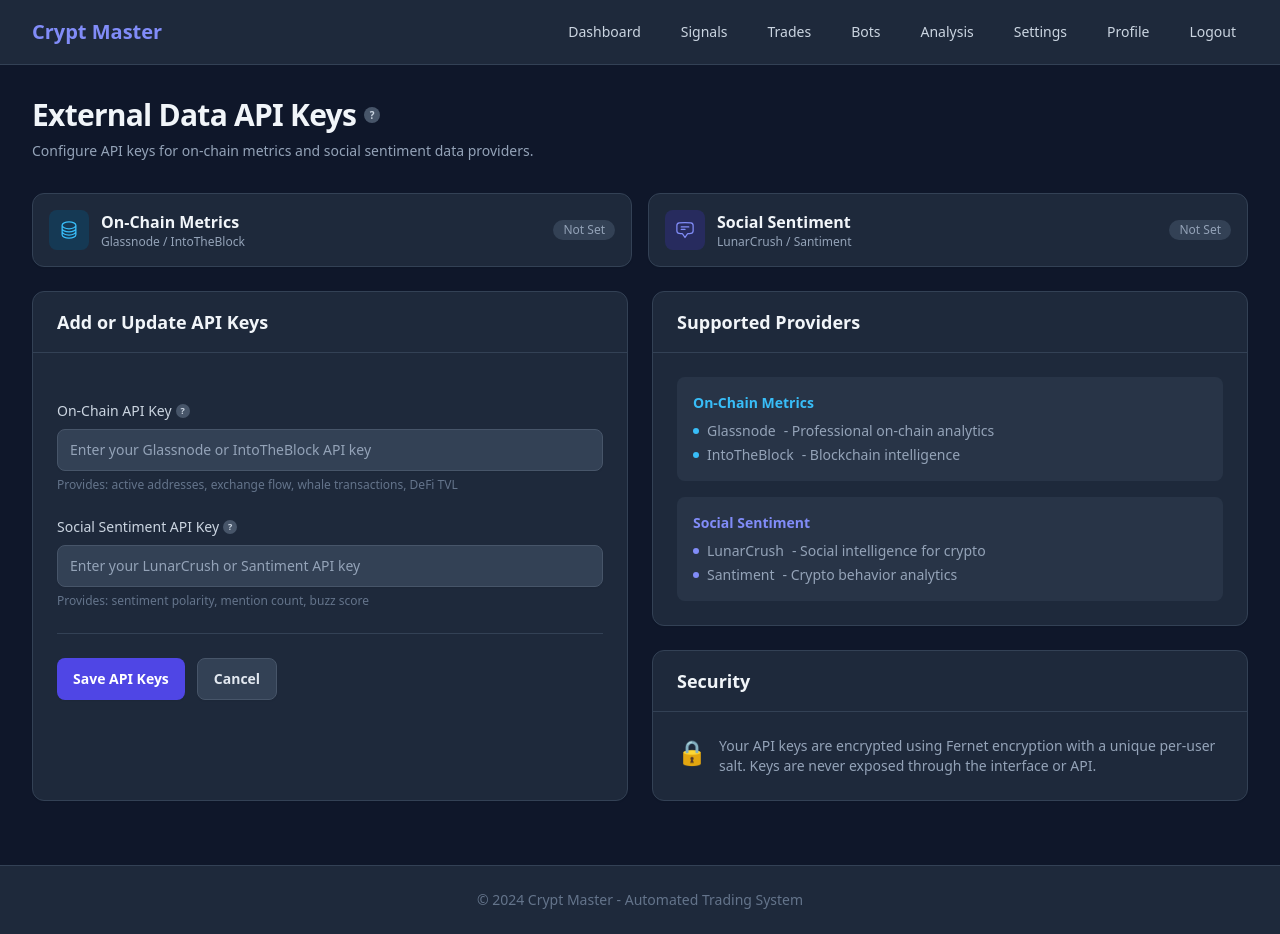
After one commit to ultrasardine/crypt-master, a Django app: page /profile/external-api-keys/ in a window 1280 px wide. The commit adds this page. Run offline with Django 5.2, Linux system fonts and the light colour scheme; a user stored in the database is signed in; data comes from the database, SQL or seed files in the repository; some libraries are stand-ins or nearby versions.

Commit message:
feat: add user-specific API keys for external data sources
- Add encrypted fields to UserProfile for on-chain (Glassnode/IntoTheBlock)
  and social sentiment (LunarCrush/Santiment) API keys
- Add ExternalAPIKeyForm for managing external API keys
- Add ExternalAPIKeyManagementView and ExternalAPIKeyClearView
- Create external_api_keys.html template following Tailwind design system
- Update profile.html to show external API key status
- Add URL routes for external API key management
- Update README with user profile API key management documentation

```diff
--- a/apps/core/forms.py
+++ b/apps/core/forms.py
@@ -234,3 +234,77 @@ class APIKeyForm(forms.Form):
         api_key = self.cleaned_data["api_key"]
         api_secret = self.cleaned_data["api_secret"]
         profile.set_api_credentials(api_key, api_secret)
+
+
+class ExternalAPIKeyForm(forms.Form):
+    """
+    Form for setting external data source API credentials.
+
+    Supports on-chain (Glassnode/IntoTheBlock) and social sentiment
+    (LunarCrush/Santiment) API keys.
+    """
+
+    onchain_api_key = forms.CharField(
+        required=False,
+        min_length=8,
+        max_length=256,
+        widget=forms.PasswordInput(
+            attrs={
+                "placeholder": "Enter your Glassnode or IntoTheBlock API key",
+                "autocomplete": "off",
+                "class": "config-input",
+            }
+        ),
+        help_text="API key for on-chain metrics (Glassnode or IntoTheBlock)",
+    )
+    social_api_key = forms.CharField(
+        required=False,
+        min_length=8,
+        max_length=256,
+        widget=forms.PasswordInput(
+            attrs={
+                "placeholder": "Enter your LunarCrush or Santiment API key",
+                "autocomplete": "off",
+                "class": "config-input",
+            }
+        ),
+        help_text="API key for social sentiment (LunarCrush or Santiment)",
+    )
+
+    def clean(self):
+        """Ensure at least one API key is provided."""
+        cleaned_data = super().clean()
+        onchain_key = cleaned_data.get("onchain_api_key", "").strip()
+        social_key = cleaned_data.get("social_api_key", "").strip()
+
+        if not onchain_key and not social_key:
+            raise forms.ValidationError(
+                "Please provide at least one API key to save."
+            )
+
+        return cleaned_data
+
+    def save(self, profile: UserProfile) -> dict[str, bool]:
+        """
+        Save external API keys to the user profile.
+
+        Args:
+            profile: The UserProfile instance to update.
+
+        Returns:
+            Dict indicating which keys were saved.
+        """
+        saved = {"onchain": False, "social": False}
+
+        onchain_key = self.cleaned_data.get("onchain_api_key", "").strip()
+        social_key = self.cleaned_data.get("social_api_key", "").strip()
+
+        if onchain_key:
+            profile.set_onchain_api_key(onchain_key)
+            saved["onchain"] = True
+
+        if social_key:
+            profile.set_social_api_key(social_key)
+            saved["social"] = True
+
+        return saved
--- a/apps/core/urls.py
+++ b/apps/core/urls.py
@@ -31,6 +31,17 @@ urlpatterns = [
     # API key management
     path("profile/api-keys/", views.APIKeyManagementView.as_view(), name="api_key_management"),
     path("profile/api-keys/clear/", views.APIKeyClearView.as_view(), name="api_key_clear"),
+    # External API key management (on-chain, social sentiment)
+    path(
+        "profile/external-api-keys/",
+        views.ExternalAPIKeyManagementView.as_view(),
+        name="external_api_keys",
+    ),
+    path(
+        "profile/external-api-keys/clear/",
+        views.ExternalAPIKeyClearView.as_view(),
+        name="external_api_keys_clear",
+    ),
     # API token management
     path("profile/api-token/", views.APITokenView.as_view(), name="api_token"),
     path(
--- a/apps/core/views.py
+++ b/apps/core/views.py
@@ -26,7 +26,7 @@ from django.urls import reverse_lazy
 from django.views.generic import CreateView, FormView, TemplateView, UpdateView, View
 from rest_framework.authtoken.models import Token
 
-from .forms import APIKeyForm, UserProfileForm, UserRegistrationForm
+from .forms import APIKeyForm, ExternalAPIKeyForm, UserProfileForm, UserRegistrationForm
 from .models import SystemConfig, UserProfile
 
 
@@ -318,6 +318,8 @@ class ProfileView(LoginRequiredMixin, TemplateView):
 
         context["profile"] = profile
         context["has_api_keys"] = profile.has_api_keys()
+        context["has_onchain_api_key"] = profile.has_onchain_api_key()
+        context["has_social_api_key"] = profile.has_social_api_key()
 
         # Get API token if it exists
         try:
@@ -412,6 +414,86 @@ class APIKeyClearView(LoginRequiredMixin, View):
             messages.success(request, "API credentials cleared successfully.")
 
         return redirect("core:profile")
+
+
+class ExternalAPIKeyManagementView(LoginRequiredMixin, FormView):
+    """
+    View for managing external data source API credentials.
+
+    Allows users to set API keys for on-chain metrics (Glassnode/IntoTheBlock)
+    and social sentiment (LunarCrush/Santiment).
+    """
+
+    form_class = ExternalAPIKeyForm
+    template_name = "core/external_api_keys.html"
+    success_url = reverse_lazy("core:profile")
+
+    def get_context_data(self, **kwargs):
+        """Add API key status to context."""
+        context = super().get_context_data(**kwargs)
+        profile = self.request.user.profile
+        context["has_onchain_api_key"] = profile.has_onchain_api_key()
+        context["has_social_api_key"] = profile.has_social_api_key()
+        return context
+
+    def form_valid(self, form):
+        """Save external API keys to the user's profile."""
+        try:
+            saved = form.save(self.request.user.profile)
+            saved_keys = []
+            if saved["onchain"]:
+                saved_keys.append("On-Chain")
+            if saved["social"]:
+                saved_keys.append("Social Sentiment")
+            messages.success(
+                self.request,
+                f"{', '.join(saved_keys)} API key(s) saved successfully.",
+            )
+        except Exception as e:
+            messages.error(self.request, f"Failed to save API keys: {e}")
+            return self.form_invalid(form)
+        return redirect(self.success_url)
+
+
+class ExternalAPIKeyClearView(LoginRequiredMixin, View):
+    """View for clearing external API credentials."""
+
+    def post(self, request):
+        """Clear the specified external API key."""
+        profile = request.user.profile
+        key_type = request.POST.get("key_type", "")
+
+        if key_type == "onchain":
+            if profile.has_onchain_api_key():
+                profile.clear_onchain_api_key()
+                messages.success(request, "On-Chain API key cleared successfully.")
+            else:
+                messages.info(request, "No On-Chain API key to clear.")
+        elif key_type == "social":
+            if profile.has_social_api_key():
+                profile.clear_social_api_key()
+                messages.success(request, "Social Sentiment API key cleared successfully.")
+            else:
+                messages.info(request, "No Social Sentiment API key to clear.")
+        elif key_type == "all":
+            cleared = []
+            if profile.has_onchain_api_key():
+                profile.clear_onchain_api_key()
+                cleared.append("On-Chain")
+            if profile.has_social_api_key():
+                profile.clear_social_api_key()
+                cleared.append("Social Sentiment")
+            if cleared:
+                messages.success(
+                    request,
+                    f"{', '.join(cleared)} API key(s) cleared successfully.",
+                )
+            else:
+                messages.info(request, "No external API keys to clear.")
+        else:
+            messages.error(request, "Invalid key type specified.")
+
+        return redirect("core:external_api_keys")
 
 
 class APITokenView(LoginRequiredMixin, TemplateView):
--- /dev/null
+++ b/templates/core/external_api_keys.html
@@ -0,0 +1,247 @@
+{% extends "base.html" %}
+
+{% block title %}External API Keys - Crypt Master{% endblock %}
+
+{% block content %}
+<div class="mx-auto max-w-7xl px-4 py-8 sm:px-6 lg:px-8">
+    <!-- Page Header -->
+    <div class="mb-8">
+        <div class="flex items-center gap-2">
+            <h1 class="text-2xl font-bold tracking-tight text-slate-100 sm:text-3xl">External Data API Keys</h1>
+            <span class="group relative inline-flex cursor-help" tabindex="0" aria-label="Help">
+                <span class="flex h-4 w-4 items-center justify-center rounded-full bg-slate-600 text-[10px] font-semibold text-slate-300">?</span>
+                <span class="pointer-events-none absolute bottom-full left-1/2 z-50 mb-2 -translate-x-1/2 whitespace-normal rounded-lg border border-slate-600 bg-slate-700 px-3 py-2 text-xs text-slate-200 opacity-0 shadow-lg transition-opacity group-hover:opacity-100" style="width: max-content; max-width: 280px;">API keys for external market intelligence sources. Enables on-chain metrics and social sentiment data.</span>
+            </span>
+        </div>
+        <p class="mt-2 text-sm text-slate-400">Configure API keys for on-chain metrics and social sentiment data providers.</p>
+    </div>
+
+    <!-- Current Status -->
+    <div class="mb-6 grid grid-cols-1 gap-4 sm:grid-cols-2">
+        <div class="rounded-xl border border-slate-700 bg-slate-800 p-4 shadow-sm">
+            <div class="flex items-center justify-between">
+                <div class="flex items-center gap-3">
+                    <div class="flex h-10 w-10 items-center justify-center rounded-lg bg-sky-900/50">
+                        <svg class="h-5 w-5 text-sky-400" fill="none" viewBox="0 0 24 24" stroke-width="1.5" stroke="currentColor" aria-hidden="true">
+                            <path stroke-linecap="round" stroke-linejoin="round" d="M20.25 6.375c0 2.278-3.694 4.125-8.25 4.125S3.75 8.653 3.75 6.375m16.5 0c0-2.278-3.694-4.125-8.25-4.125S3.75 4.097 3.75 6.375m16.5 0v11.25c0 2.278-3.694 4.125-8.25 4.125s-8.25-1.847-8.25-4.125V6.375m16.5 0v3.75m-16.5-3.75v3.75m16.5 0v3.75C20.25 16.153 16.556 18 12 18s-8.25-1.847-8.25-4.125v-3.75m16.5 0c0 2.278-3.694 4.125-8.25 4.125s-8.25-1.847-8.25-4.125" />
+                        </svg>
+                    </div>
+                    <div>
+                        <h3 class="font-semibold text-slate-100">On-Chain Metrics</h3>
+                        <p class="text-xs text-slate-400">Glassnode / IntoTheBlock</p>
+                    </div>
+                </div>
+                {% if has_onchain_api_key %}
+                <span class="inline-flex items-center rounded-full bg-emerald-900/50 px-2.5 py-0.5 text-xs font-medium text-emerald-400">Configured</span>
+                {% else %}
+                <span class="inline-flex items-center rounded-full bg-slate-700 px-2.5 py-0.5 text-xs font-medium text-slate-400">Not Set</span>
+                {% endif %}
+            </div>
+        </div>
+        <div class="rounded-xl border border-slate-700 bg-slate-800 p-4 shadow-sm">
+            <div class="flex items-center justify-between">
+                <div class="flex items-center gap-3">
+                    <div class="flex h-10 w-10 items-center justify-center rounded-lg bg-indigo-900/50">
+                        <svg class="h-5 w-5 text-indigo-400" fill="none" viewBox="0 0 24 24" stroke-width="1.5" stroke="currentColor" aria-hidden="true">
+                            <path stroke-linecap="round" stroke-linejoin="round" d="M7.5 8.25h9m-9 3H12m-9.75 1.51c0 1.6 1.123 2.994 2.707 3.227 1.129.166 2.27.293 3.423.379.35.026.67.21.865.501L12 21l2.755-4.133a1.14 1.14 0 01.865-.501 48.172 48.172 0 003.423-.379c1.584-.233 2.707-1.626 2.707-3.228V6.741c0-1.602-1.123-2.995-2.707-3.228A48.394 48.394 0 0012 3c-2.392 0-4.744.175-7.043.513C3.373 3.746 2.25 5.14 2.25 6.741v6.018z" />
+                        </svg>
+                    </div>
+                    <div>
+                        <h3 class="font-semibold text-slate-100">Social Sentiment</h3>
+                        <p class="text-xs text-slate-400">LunarCrush / Santiment</p>
+                    </div>
+                </div>
+                {% if has_social_api_key %}
+                <span class="inline-flex items-center rounded-full bg-emerald-900/50 px-2.5 py-0.5 text-xs font-medium text-emerald-400">Configured</span>
+                {% else %}
+                <span class="inline-flex items-center rounded-full bg-slate-700 px-2.5 py-0.5 text-xs font-medium text-slate-400">Not Set</span>
+                {% endif %}
+            </div>
+        </div>
+    </div>
+
+    <div class="grid grid-cols-1 gap-6 lg:grid-cols-2">
+        <!-- Form Card -->
+        <div class="overflow-hidden rounded-xl border border-slate-700 bg-slate-800 shadow-sm">
+            <div class="border-b border-slate-700 px-4 py-4 sm:px-6">
+                <h2 class="text-lg font-semibold text-slate-100">Add or Update API Keys</h2>
+            </div>
+            <div class="px-4 py-6 sm:px-6">
+                {% if has_onchain_api_key or has_social_api_key %}
+                <div class="mb-6 rounded-lg border border-amber-500/50 bg-amber-900/20 p-4">
+                    <div class="flex">
+                        <svg class="h-5 w-5 flex-shrink-0 text-amber-400" viewBox="0 0 20 20" fill="currentColor" aria-hidden="true">
+                            <path fill-rule="evenodd" d="M8.485 2.495c.673-1.167 2.357-1.167 3.03 0l6.28 10.875c.673 1.167-.17 2.625-1.516 2.625H3.72c-1.347 0-2.189-1.458-1.515-2.625L8.485 2.495zM10 5a.75.75 0 01.75.75v3.5a.75.75 0 01-1.5 0v-3.5A.75.75 0 0110 5zm0 9a1 1 0 100-2 1 1 0 000 2z" clip-rule="evenodd" />
+                        </svg>
+                        <div class="ml-3">
+                            <p class="text-sm font-medium text-amber-400">Submitting a key will replace any existing key for that service.</p>
+                        </div>
+                    </div>
+                </div>
+                {% endif %}
+
+                {% if form.errors %}
+                <div class="mb-6 rounded-lg border border-red-500/50 bg-red-900/20 p-4">
+                    <div class="flex">
+                        <svg class="h-5 w-5 flex-shrink-0 text-red-400" viewBox="0 0 20 20" fill="currentColor" aria-hidden="true">
+                            <path fill-rule="evenodd" d="M10 18a8 8 0 100-16 8 8 0 000 16zM8.28 7.22a.75.75 0 00-1.06 1.06L8.94 10l-1.72 1.72a.75.75 0 101.06 1.06L10 11.06l1.72 1.72a.75.75 0 101.06-1.06L11.06 10l1.72-1.72a.75.75 0 00-1.06-1.06L10 8.94 8.28 7.22z" clip-rule="evenodd" />
+                        </svg>
+                        <div class="ml-3">
+                            <p class="text-sm font-medium text-red-400">Please correct the errors below.</p>
+                            {% for error in form.non_field_errors %}
+                            <p class="mt-1 text-sm text-red-300">{{ error }}</p>
+                            {% endfor %}
+                            {% for field in form %}
+                                {% for error in field.errors %}
+                                <p class="mt-1 text-sm text-red-300"><span class="font-medium">{{ field.label }}:</span> {{ error }}</p>
+                                {% endfor %}
+                            {% endfor %}
+                        </div>
+                    </div>
+                </div>
+                {% endif %}
+
+                <form method="post" class="space-y-6">
+                    {% csrf_token %}
+
+                    <!-- On-Chain API Key -->
+                    <div>
+                        <label for="id_onchain_api_key" class="flex items-center gap-1 text-sm font-medium text-slate-300">
+                            On-Chain API Key
+                            <span class="group relative inline-flex cursor-help" tabindex="0" aria-label="Help">
+                                <span class="flex h-3.5 w-3.5 items-center justify-center rounded-full bg-slate-600 text-[9px] font-semibold text-slate-300">?</span>
+                                <span class="pointer-events-none absolute bottom-full left-1/2 z-50 mb-2 -translate-x-1/2 whitespace-normal rounded-lg border border-slate-600 bg-slate-700 px-3 py-2 text-xs text-slate-200 opacity-0 shadow-lg transition-opacity group-hover:opacity-100" style="width: max-content; max-width: 280px;">API key from Glassnode or IntoTheBlock for on-chain metrics like active addresses, exchange flows, and whale transactions.</span>
+                            </span>
+                            {% if has_onchain_api_key %}
+                            <span class="ml-2 inline-flex items-center rounded-full bg-emerald-900/50 px-2 py-0.5 text-xs font-medium text-emerald-400">Currently set</span>
+                            {% endif %}
+                        </label>
+                        <input type="password"
+                               name="onchain_api_key"
+                               id="id_onchain_api_key"
+                               autocomplete="off"
+                               placeholder="Enter your Glassnode or IntoTheBlock API key"
+                               class="mt-2 block w-full rounded-lg border border-slate-600 bg-slate-700 px-3 py-2.5 text-slate-100 placeholder-slate-400 shadow-sm transition-colors focus:border-indigo-500 focus:outline-none focus:ring-1 focus:ring-indigo-500 sm:text-sm">
+                        <p class="mt-1.5 text-xs text-slate-500">Provides: active addresses, exchange flow, whale transactions, DeFi TVL</p>
+                    </div>
+
+                    <!-- Social Sentiment API Key -->
+                    <div>
+                        <label for="id_social_api_key" class="flex items-center gap-1 text-sm font-medium text-slate-300">
+                            Social Sentiment API Key
+                            <span class="group relative inline-flex cursor-help" tabindex="0" aria-label="Help">
+                                <span class="flex h-3.5 w-3.5 items-center justify-center rounded-full bg-slate-600 text-[9px] font-semibold text-slate-300">?</span>
+                                <span class="pointer-events-none absolute bottom-full left-1/2 z-50 mb-2 -translate-x-1/2 whitespace-normal rounded-lg border border-slate-600 bg-slate-700 px-3 py-2 text-xs text-slate-200 opacity-0 shadow-lg transition-opacity group-hover:opacity-100" style="width: max-content; max-width: 280px;">API key from LunarCrush or Santiment for social sentiment metrics like sentiment polarity, mention counts, and buzz scores.</span>
+                            </span>
+                            {% if has_social_api_key %}
+                            <span class="ml-2 inline-flex items-center rounded-full bg-emerald-900/50 px-2 py-0.5 text-xs font-medium text-emerald-400">Currently set</span>
+                            {% endif %}
+                        </label>
+                        <input type="password"
+                               name="social_api_key"
+                               id="id_social_api_key"
+                               autocomplete="off"
+                               placeholder="Enter your LunarCrush or Santiment API key"
+                               class="mt-2 block w-full rounded-lg border border-slate-600 bg-slate-700 px-3 py-2.5 text-slate-100 placeholder-slate-400 shadow-sm transition-colors focus:border-indigo-500 focus:outline-none focus:ring-1 focus:ring-indigo-500 sm:text-sm">
+                        <p class="mt-1.5 text-xs text-slate-500">Provides: sentiment polarity, mention count, buzz score</p>
+                    </div>
+
+                    <div class="flex flex-col gap-3 border-t border-slate-700 pt-6 sm:flex-row">
+                        <button type="submit" class="inline-flex items-center justify-center rounded-lg bg-indigo-600 px-4 py-2.5 text-sm font-semibold text-white shadow-sm transition-colors hover:bg-indigo-700 focus:outline-none focus:ring-2 focus:ring-indigo-500 focus:ring-offset-2 focus:ring-offset-slate-800">
+                            Save API Keys
+                        </button>
+                        <a href="{% url 'core:profile' %}" class="inline-flex items-center justify-center rounded-lg border border-slate-600 bg-slate-700 px-4 py-2.5 text-sm font-semibold text-slate-200 shadow-sm transition-colors hover:bg-slate-600 focus:outline-none focus:ring-2 focus:ring-indigo-500 focus:ring-offset-2 focus:ring-offset-slate-800">
+                            Cancel
+                        </a>
+                    </div>
+                </form>
+            </div>
+        </div>
+
+        <!-- Information Panel -->
+        <div class="space-y-6">
+            <!-- Clear Keys Card -->
+            {% if has_onchain_api_key or has_social_api_key %}
+            <div class="overflow-hidden rounded-xl border border-slate-700 bg-slate-800 shadow-sm">
+                <div class="border-b border-slate-700 px-4 py-4 sm:px-6">
+                    <h2 class="text-lg font-semibold text-slate-100">Clear API Keys</h2>
+                </div>
+                <div class="px-4 py-6 sm:px-6">
+                    <p class="mb-4 text-sm text-slate-400">Remove stored API keys. This will disable the corresponding data source.</p>
+                    <div class="flex flex-wrap gap-3">
+                        {% if has_onchain_api_key %}
+                        <form method="post" action="{% url 'core:external_api_keys_clear' %}" class="inline">
+                            {% csrf_token %}
+                            <input type="hidden" name="key_type" value="onchain">
+                            <button type="submit" class="inline-flex items-center justify-center rounded-lg border border-red-600/50 bg-red-900/20 px-3 py-2 text-sm font-medium text-red-400 transition-colors hover:bg-red-900/40 focus:outline-none focus:ring-2 focus:ring-red-500 focus:ring-offset-2 focus:ring-offset-slate-800">
+                                Clear On-Chain Key
+                            </button>
+                        </form>
+                        {% endif %}
+                        {% if has_social_api_key %}
+                        <form method="post" action="{% url 'core:external_api_keys_clear' %}" class="inline">
+                            {% csrf_token %}
+                            <input type="hidden" name="key_type" value="social">
+                            <button type="submit" class="inline-flex items-center justify-center rounded-lg border border-red-600/50 bg-red-900/20 px-3 py-2 text-sm font-medium text-red-400 transition-colors hover:bg-red-900/40 focus:outline-none focus:ring-2 focus:ring-red-500 focus:ring-offset-2 focus:ring-offset-slate-800">
+                                Clear Social Key
+                            </button>
+                        </form>
+                        {% endif %}
+                    </div>
+                </div>
+            </div>
+            {% endif %}
+
+            <!-- Provider Information -->
+            <div class="overflow-hidden rounded-xl border border-slate-700 bg-slate-800 shadow-sm">
+                <div class="border-b border-slate-700 px-4 py-4 sm:px-6">
+                    <h2 class="text-lg font-semibold text-slate-100">Supported Providers</h2>
+                </div>
+                <div class="px-4 py-6 sm:px-6">
+                    <div class="space-y-4">
+                        <div class="rounded-lg bg-slate-700/50 p-4">
+                            <h3 class="text-sm font-semibold text-sky-400">On-Chain Metrics</h3>
+                            <ul class="mt-2 space-y-1 text-sm text-slate-400">
+                                <li class="flex items-center gap-2">
+                                    <span class="h-1.5 w-1.5 rounded-full bg-sky-400" aria-hidden="true"></span>
+                                    <a href="https://glassnode.com" target="_blank" rel="noopener noreferrer" class="hover:text-sky-300">Glassnode</a> - Professional on-chain analytics
+                                </li>
+                                <li class="flex items-center gap-2">
+                                    <span class="h-1.5 w-1.5 rounded-full bg-sky-400" aria-hidden="true"></span>
+                                    <a href="https://intotheblock.com" target="_blank" rel="noopener noreferrer" class="hover:text-sky-300">IntoTheBlock</a> - Blockchain intelligence
+                                </li>
+                            </ul>
+                        </div>
+                        <div class="rounded-lg bg-slate-700/50 p-4">
+                            <h3 class="text-sm font-semibold text-indigo-400">Social Sentiment</h3>
+                            <ul class="mt-2 space-y-1 text-sm text-slate-400">
+                                <li class="flex items-center gap-2">
+                                    <span class="h-1.5 w-1.5 rounded-full bg-indigo-400" aria-hidden="true"></span>
+                                    <a href="https://lunarcrush.com" target="_blank" rel="noopener noreferrer" class="hover:text-indigo-300">LunarCrush</a> - Social intelligence for crypto
+                                </li>
+                                <li class="flex items-center gap-2">
+                                    <span class="h-1.5 w-1.5 rounded-full bg-indigo-400" aria-hidden="true"></span>
+                                    <a href="https://santiment.net" target="_blank" rel="noopener noreferrer" class="hover:text-indigo-300">Santiment</a> - Crypto behavior analytics
+                                </li>
+                            </ul>
+                        </div>
+                    </div>
+                </div>
+            </div>
+
+            <!-- Security Info -->
+            <div class="overflow-hidden rounded-xl border border-slate-700 bg-slate-800 shadow-sm">
+                <div class="border-b border-slate-700 px-4 py-4 sm:px-6">
+                    <h2 class="text-lg font-semibold text-slate-100">Security</h2>
+                </div>
+                <div class="px-4 py-6 sm:px-6">
+                    <div class="flex items-start gap-3">
+                        <span class="text-2xl" aria-hidden="true">🔒</span>
+                        <p class="text-sm text-slate-400">Your API keys are encrypted using Fernet encryption with a unique per-user salt. Keys are never exposed through the interface or API.</p>
+                    </div>
+                </div>
+            </div>
+        </div>
+    </div>
+</div>
+{% endblock %}
```
Also changed, not shown: apps/core/models.py (+112 -0 lines), templates/core/profile.html (+50 -0 lines), README.md, apps/core/migrations/0007_add_external_api_key_fields.py (added).
